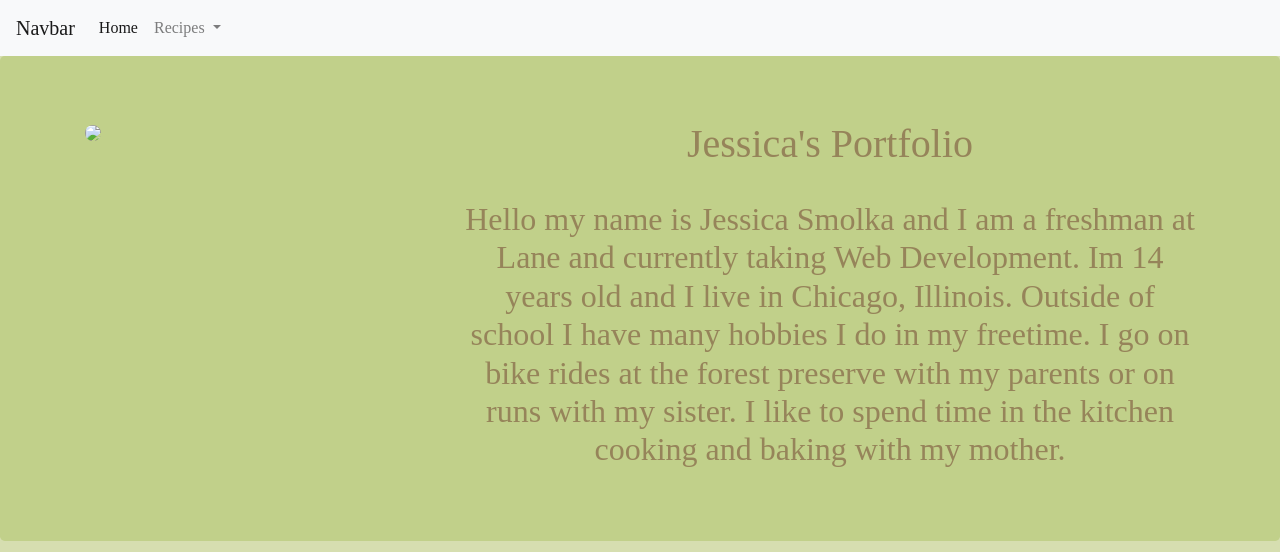
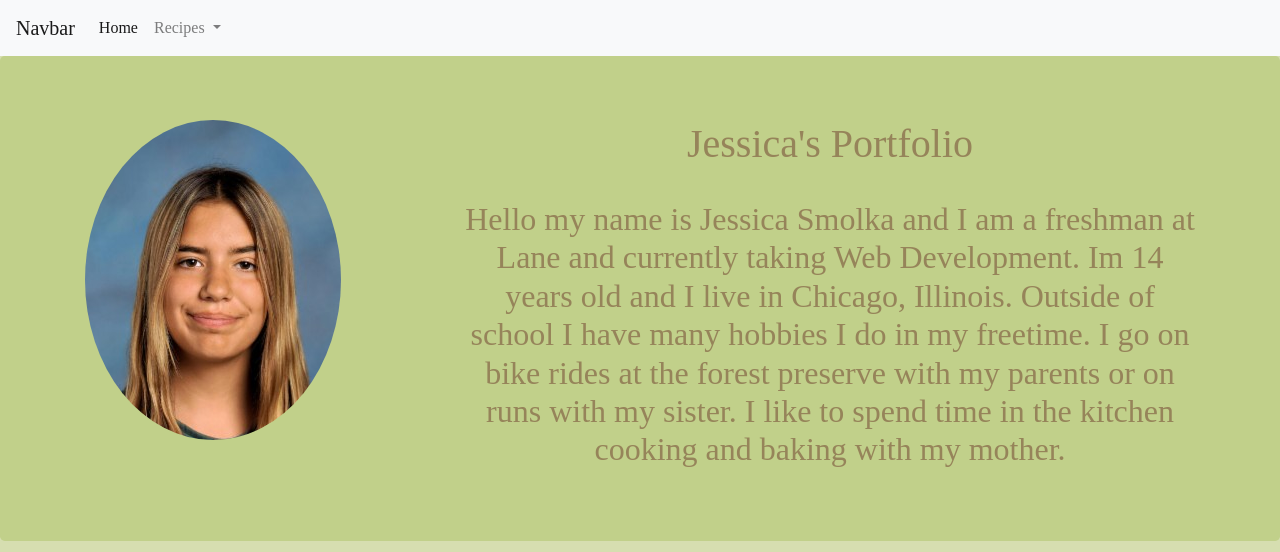
Before and after one commit to jlsmolka/jlsmolka.github.io, a plain HTML site: page index.html in a window 1280 px wide. Shown: the top 552 px of the page. Drawn offline with nearby package versions, Linux system fonts and the light colour scheme.

Commit message:
Commited2-19-2025

```diff
--- a/index.html
+++ b/index.html
@@ -74,7 +74,7 @@
             <div class="container">
                 <div class="row">
                     <div class="col-md-4">
-            <img src="media1/schoolphoto.jpg" class="rounded-circle"></div>
+            <img src="media/schoolphoto.jpg" class="rounded-circle"></div>
                     <div class="col-md-8">
             <h1 class="text-center">Jessica's Portfolio</h1>
             <br>
```
